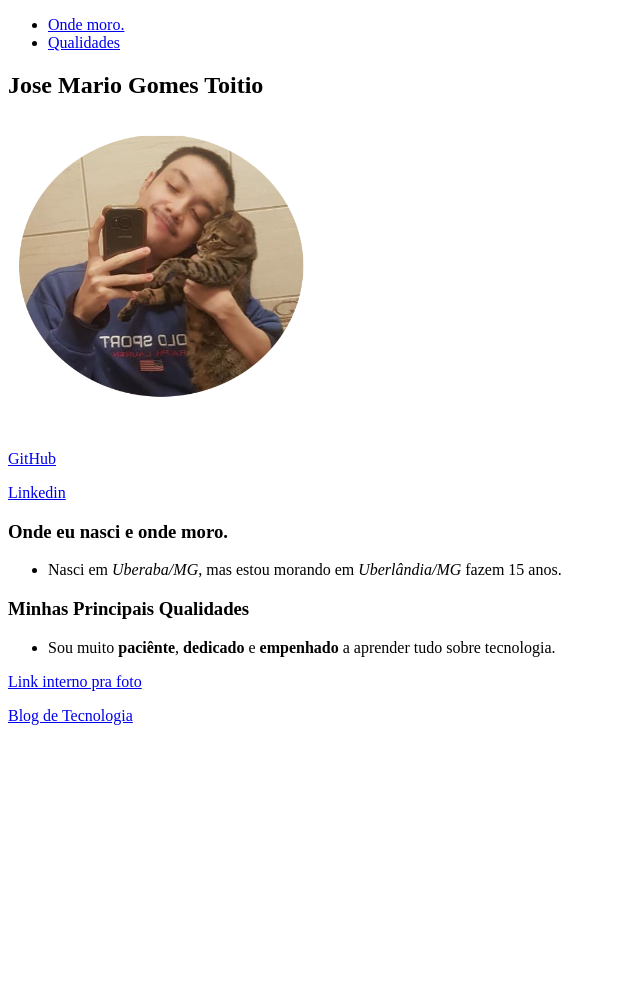
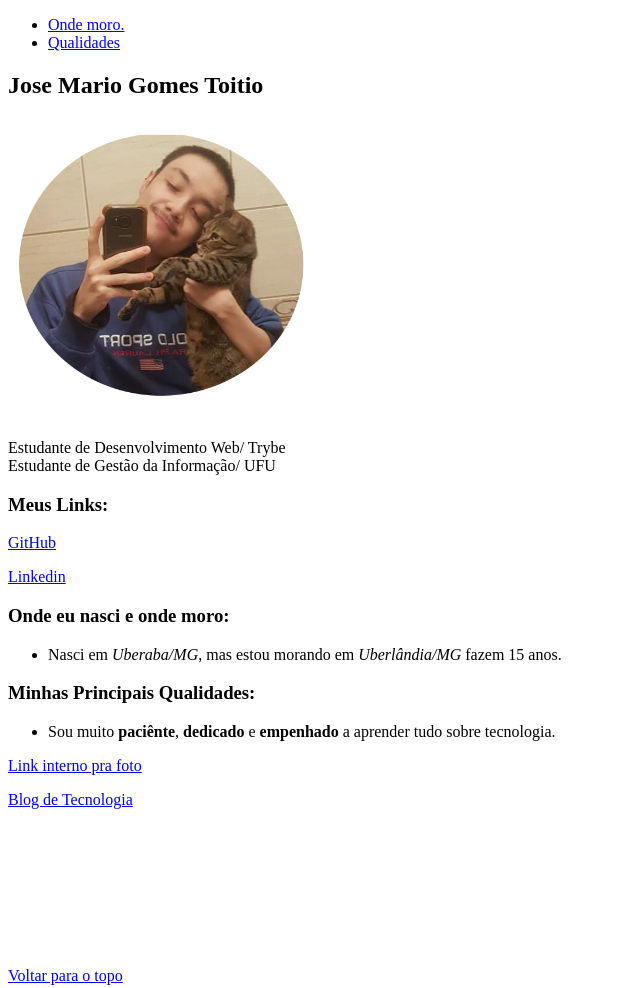
Before and after one commit to JoseToitio/meuPortfolio, a plain HTML site: page index.html in a window 1280 px wide. Shown: the whole page, without its empty margins (0-640 px from the left). Before the commit the page ends 800 px from the top, so only its background shows below. Drawn offline with Linux system fonts and the light colour scheme.

Commit message:
Adicionei links

```diff
--- a/index.html
+++ b/index.html
@@ -7,23 +7,27 @@
     <title>Portfólio Web</title>
 </head>
 <body>
-    <ul>
+    <ul id="topo">
         <li><a href="#nacionalidade">Onde moro.</a></li>
         <li><a href="#qualidades">Qualidades</a></li>
     </ul>
 
     <h2>Jose Mario Gomes Toitio</h2>
-    <h1><img src="Eu.png" alt="Minha Foto" width="300px" id="minhafoto"></h1>
+    <img src="Eu.png" alt="Minha Foto" width="300px" id="minhafoto">
+    <p>Estudante de Desenvolvimento Web/ Trybe <br>Estudante de Gestão da Informação/ UFU</p>
+    <h3>Meus Links:</h3>
     <p><a href="https://github.com/JoseToitio" target="_blank">GitHub</a></p>
+
     <p><a href="https://www.linkedin.com/in/jose-toitio-721a35206/" target="_blank">Linkedin</a></p>
+
     <p>
-        <h3 id="nacionalidade">Onde eu nasci e onde moro.</h3>
+        <h3 id="nacionalidade">Onde eu nasci e onde moro:</h3>
         <ul>
             <li >Nasci em <em>Uberaba/MG</em>, mas estou morando em <em>Uberlândia/MG</em> fazem 15 anos.</li>
         </ul>
     </p>
     <p>
-        <h3 id="qualidades">Minhas Principais Qualidades</h3>
+        <h3 id="qualidades">Minhas Principais Qualidades:</h3>
         <ul>
             <li >Sou muito <strong>paciênte</strong>, <strong>dedicado</strong> e <strong>empenhado</strong> a aprender tudo sobre tecnologia.</li>
         </ul>
@@ -31,6 +35,7 @@
     <p><a href="#minhafoto">Link interno pra foto</a></p>
     <p><a href="https://www.tecmundo.com.br/blog" target="_blank">Blog de Tecnologia</a></p>
 
-
+    <br><br><br><br><br><br><br>
+    <p><a href="#topo">Voltar para o topo</a></p>
 </body>
 </html>
```
